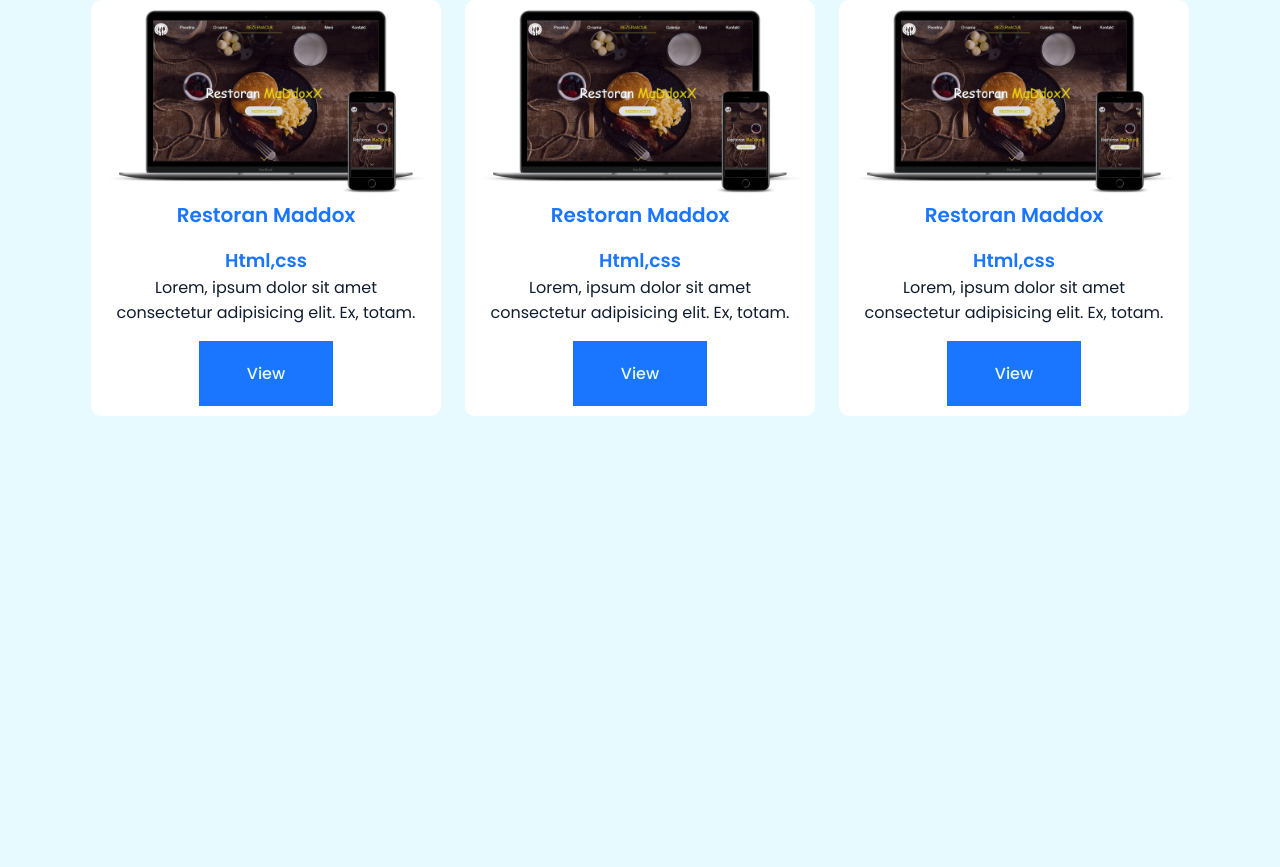
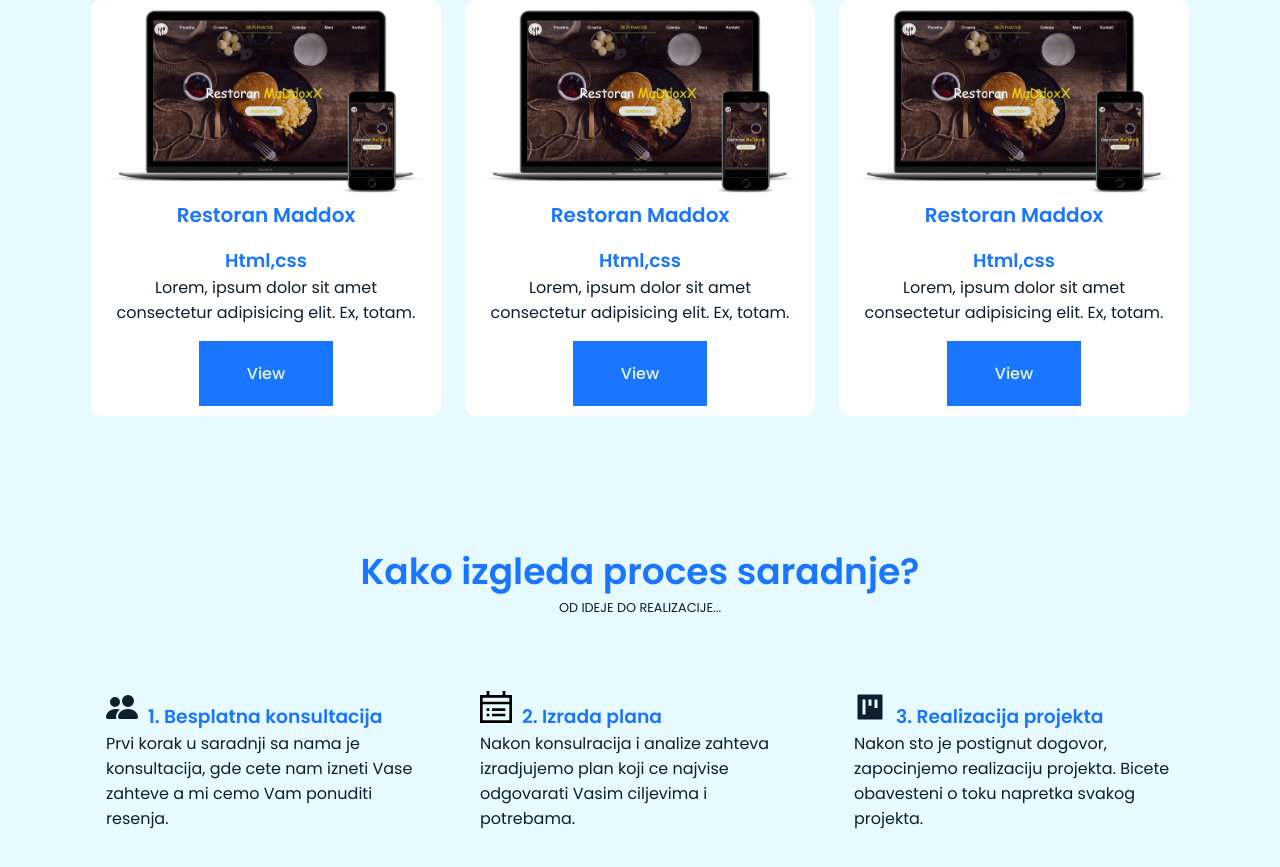
Before and after one commit to darko905/D2, a React (Create React App) app: page / in a window 1280 px wide. Shown: the part 3030-3897 px from the top of the page. Before the commit the page ends 3478 px from the top, so only its background shows below. Built offline with nearby package versions, Linux system fonts and the light colour scheme.

Commit message:
Created process component

```diff
--- a/src/App.js
+++ b/src/App.js
@@ -2,6 +2,7 @@ import About from './components/About/About';
 import Counter from './components/Counter/Counter';
 import Header from './components/Header/Header';
 import Home from './components/Home/Home';
+import Process from './components/Process/Process';
 import Projects from './components/Projects/Projects';
 import Service from './components/Service/Service';
 import './styles/App.css';
@@ -16,6 +17,7 @@ function App() {
       <Service/>
       <Counter/>
       <Projects/>
+      <Process/>
     </main>
     </>
   );
--- a/src/components/Header/Header.js
+++ b/src/components/Header/Header.js
@@ -42,7 +42,7 @@ const Header = () => {
                             </a>
                         </li>
                         <li className='nav__item' onClick={()=> showMenu(!Toogle)}>
-                            <a href='#project' onClick={() => setActiveNav('#project')} className={activeNav === "#project" ? "nav__link active-link" : "nav__link"}>
+                            <a href='#projects' onClick={() => setActiveNav('#projects')} className={activeNav === "#project" ? "nav__link active-link" : "nav__link"}>
                                 PROJEKTI
                             </a>
                         </li>
--- /dev/null
+++ b/src/components/Process/Process.js
@@ -0,0 +1,38 @@
+import React from 'react'
+import { BsPeopleFill } from "react-icons/bs";
+import { GrPlan } from "react-icons/gr";
+import { AiFillProject } from "react-icons/ai";
+
+const Process = () => {
+  return (
+    <section className='section process' id='process'>
+            <h2 className='section__title'>Kako izgleda proces saradnje?</h2>
+            <span className='section__subtitle'>OD IDEJE DO REALIZACIJE...</span>
+
+            <div className='process__container container grid'>
+                <div className="process__content">
+                    <div>
+                        <h3 className='process__title'> <BsPeopleFill className='process__icons'/>1. Besplatna konsultacija</h3>
+                    </div>
+                    <p className='process__descritpion'>Prvi korak u saradnji sa nama je konsultacija, gde cete nam izneti Vase zahteve a mi cemo Vam ponuditi resenja. </p>
+                </div>
+
+                <div className="process__content">
+                    <div>
+                        <h3 className='process__title'> <GrPlan className='process__icons'/>2. Izrada plana</h3>
+                    </div>
+                    <p className='process__descritpion'>Nakon konsulracija i analize zahteva izradjujemo plan koji ce najvise odgovarati Vasim ciljevima i potrebama.</p>
+                </div>
+
+                <div className="process__content">
+                    <div>
+                        <h3 className='process__title'> <AiFillProject className='process__icons'/>3. Realizacija projekta</h3>
+                    </div>
+                    <p className='process__descritpion'>Nakon sto je postignut dogovor, zapocinjemo realizaciju projekta. Bicete obavesteni o toku napretka svakog projekta.</p>
+                </div>
+            </div>
+        </section>
+  )
+}
+
+export default Process
--- a/src/styles/App.css
+++ b/src/styles/App.css
@@ -403,6 +403,36 @@
     grid-template-columns: 1fr;
   }
 }
+.process__title {
+  display: inline;
+}
+
+.process__container {
+  grid-template-columns: repeat(3, 350px);
+  justify-content: center;
+  gap: 3rem;
+}
+
+.process__content {
+  padding: 10px 15px;
+}
+
+.process__icons {
+  font-size: 2rem;
+  margin-right: 10px;
+  color: hsl(213, 49%, 12%);
+}
+
+@media screen and (max-width: 992px) {
+  .process__container {
+    grid-template-columns: repeat(2, 270px);
+  }
+}
+@media screen and (max-width: 768px) {
+  .process__container {
+    grid-template-columns: 1fr;
+  }
+}
 /*Base*/
 * {
   margin: 0;
--- a/src/styles/App.scss
+++ b/src/styles/App.scss
@@ -8,6 +8,7 @@
 @import './service';
 @import './counter';
 @import './projects';
+@import './process';
 
 
 
--- /dev/null
+++ b/src/styles/_process.scss
@@ -0,0 +1,38 @@
+
+.process__title{
+    display: inline;
+
+}
+
+.process__container{
+    grid-template-columns: repeat(3, 350px);
+    justify-content: center;
+    gap: 3rem;
+
+
+}
+
+.process__content{
+    padding: 10px 15px;
+}
+
+.process__icons{
+    font-size: 2rem;
+    margin-right: 10px;
+    color: $text-color;
+}
+
+
+@media screen and (max-width: 992px) {
+
+    .process__container{
+        grid-template-columns: repeat(2, 270px);
+    }
+
+}
+
+@media screen and (max-width: 768px) {
+    .process__container{
+        grid-template-columns: 1fr;
+    }
+}
```
Also changed, not shown: 1 other file (tests, documents, lock files or other folders).
